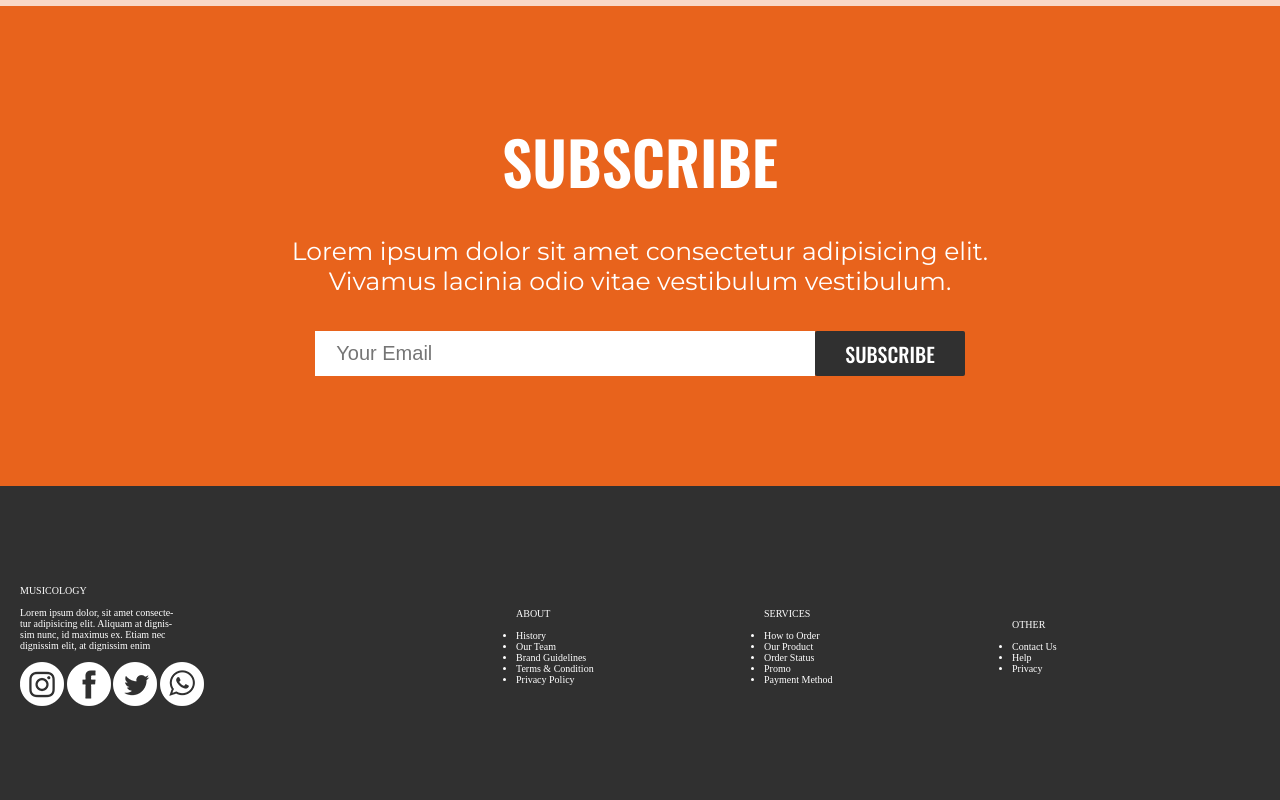
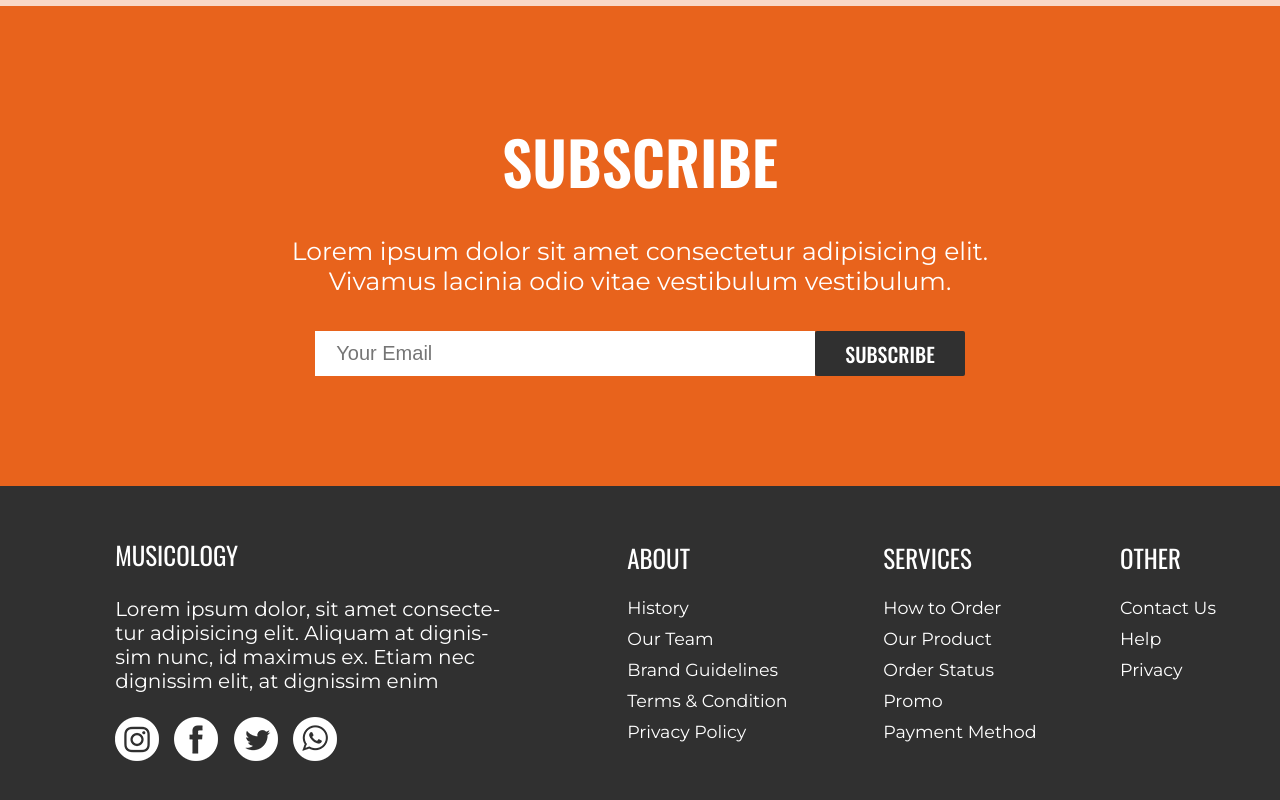
Before and after one commit to aloukikjoshi/technity-tasks, a plain HTML site: page task-2/task2.html in a window 1280 px wide. Shown: the part 6154-6954 px from the top of the page. Drawn offline with nearby package versions, Linux system fonts and the light colour scheme.

Commit message:
task-2 completed

```diff
--- a/task-2/task2.css
+++ b/task-2/task2.css
@@ -506,24 +506,64 @@ header{
 }
 
 .footer {
+    display: flex;
+    align-items: flex-start;
+    justify-content: flex-end;
     height: 40vh;
     background-color: #303030;
-    display: flex;
-    justify-content: space-between;
-    align-items: center;
-    padding: 0 20px;
+}
+
+.footer .about,
+.footer .services,
+.footer .other {
+    float: right;
+    width: 25%;
+    font-size: 1.75rem;
+    text-align: left;
+}
+
+.footer ul {
+    list-style-type: none;
+    padding: 0;
+    margin: 0;
+}
+
+.footer ul li {
+    color: white;
+    margin-bottom: 10px;
+    font-family: 'Montserrat', sans-serif;
+}
+
+.footer .about{
+    margin-top: 3em;
+    width: 20%;
+}
+
+.footer .head{
+    font-size: 2.5rem;
+    font-family: 'Oswald', sans-serif;
+    font-weight: 400;
     color: #ffffff;
 }
 
-.footer .contact {
+.footer .contact{
+    color: #ffffff;
+    font-family: 'Montserrat', sans-serif;
+    margin-top: 2.5em;
     width: 40%;
+    font-size: 2rem;
 }
 
-.footer .about {
-    width: 20%;
-    float: left;
+.footer .other{
+    margin-top: 3em;
+    width: 12.5%;
 }
 
-.footer .about:not(:first-child) {
-    float: right;
+.footer .services{
+    margin-top: 3em;
+    width: 18.5%;
 }
+
+.footer .contact .image-space{
+    margin-right: 0.5em;
+}
--- a/task-2/task2.html
+++ b/task-2/task2.html
@@ -124,10 +124,10 @@
             <br>
             <p>Lorem ipsum dolor, sit amet consecte-<br>tur adipisicing elit. Aliquam at dignis-<br>sim nunc, id maximus ex. Etiam nec<br>dignissim elit, at dignissim enim</p>
             <br>
-            <img src="./Used images/11.png" alt="Instagram">
-            <img src="./Used images/10.png" alt="Facebook">
-            <img src="./Used images/9.png" alt="Twitter">
-            <img src="./Used images/8.png" alt="WhatsApp">
+            <img src="./Used images/11.png" alt="Instagram" class="image-space">
+            <img src="./Used images/10.png" alt="Facebook" class="image-space">
+            <img src="./Used images/9.png" alt="Twitter" class="image-space">
+            <img src="./Used images/8.png" alt="WhatsApp" class="image-space">
         </section>
         <section class="about">
             <p class="head">ABOUT</p>
@@ -140,7 +140,7 @@
                 <li>Privacy Policy</li>
             </ul>
         </section>
-        <section class="about">
+        <section class="services">
             <p class="head">SERVICES</p>
             <br>
             <ul>
@@ -151,7 +151,7 @@
                 <li>Payment Method</li>
             </ul>
         </section>
-        <section class="about">
+        <section class="other">
             <p class="head">OTHER</p>
             <br>
             <ul>
```
